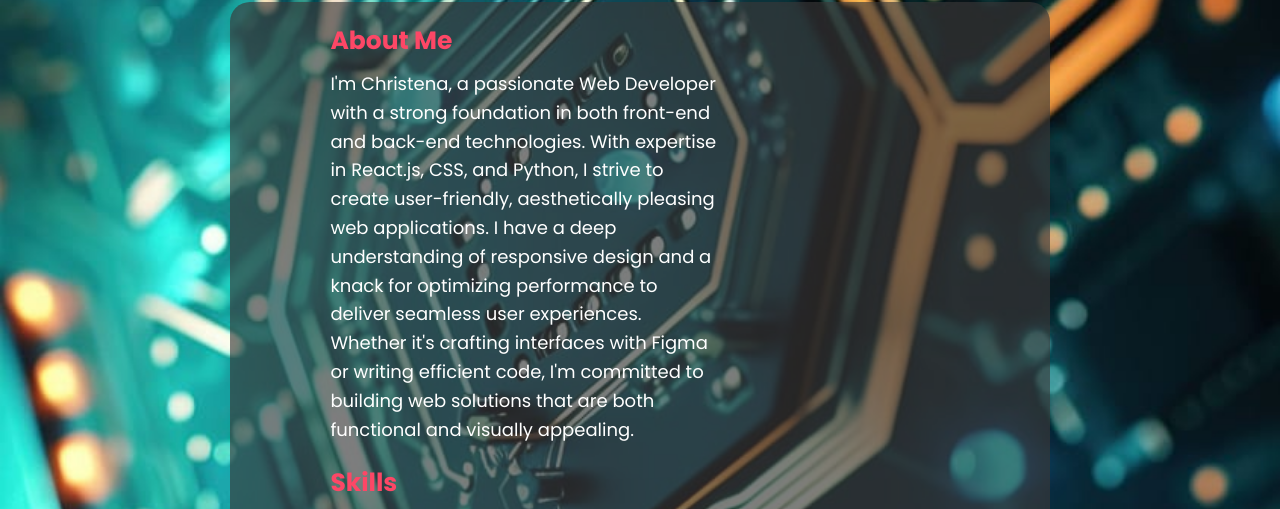
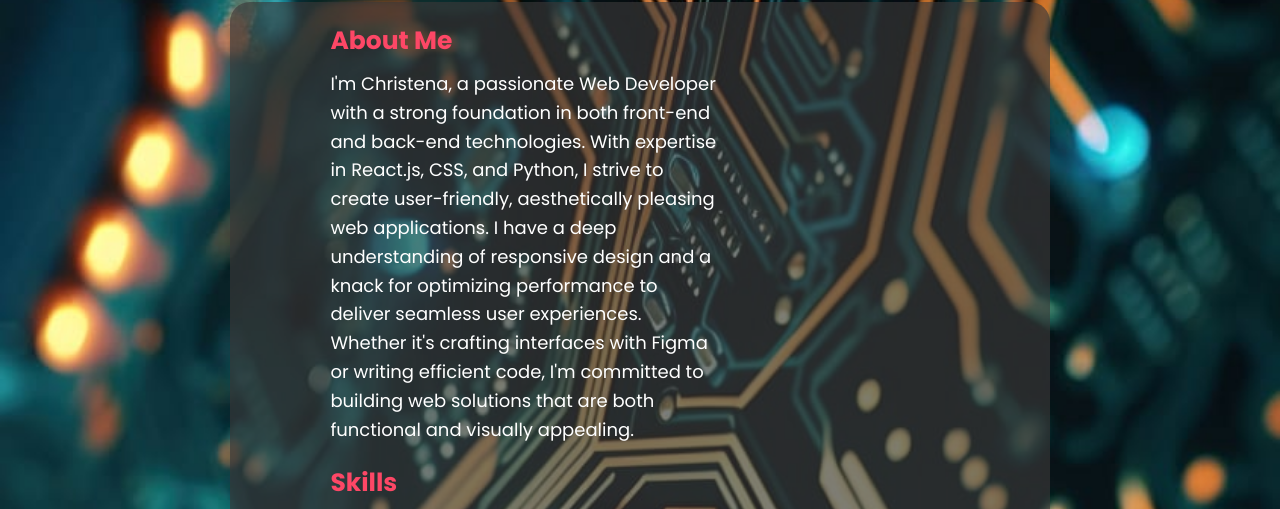
Before and after one commit to PKCO/resume-portfolio, a plain HTML site: page about.html in a window 1280 px wide. Shown: the part 118-627 px from the top of the page. Drawn offline with Linux system fonts and the light colour scheme.

Commit message:
Update about.css

```diff
--- a/about.css
+++ b/about.css
@@ -18,7 +18,6 @@ a {
     height: 100vh; /* Set height to 100vh for large screens */
     background: url(port1.jpg);
     background-size: cover; /* Ensure the image covers the section */
-    background-position: center; /* Center the background image */
 }
 nav {
   display: flex;
```
